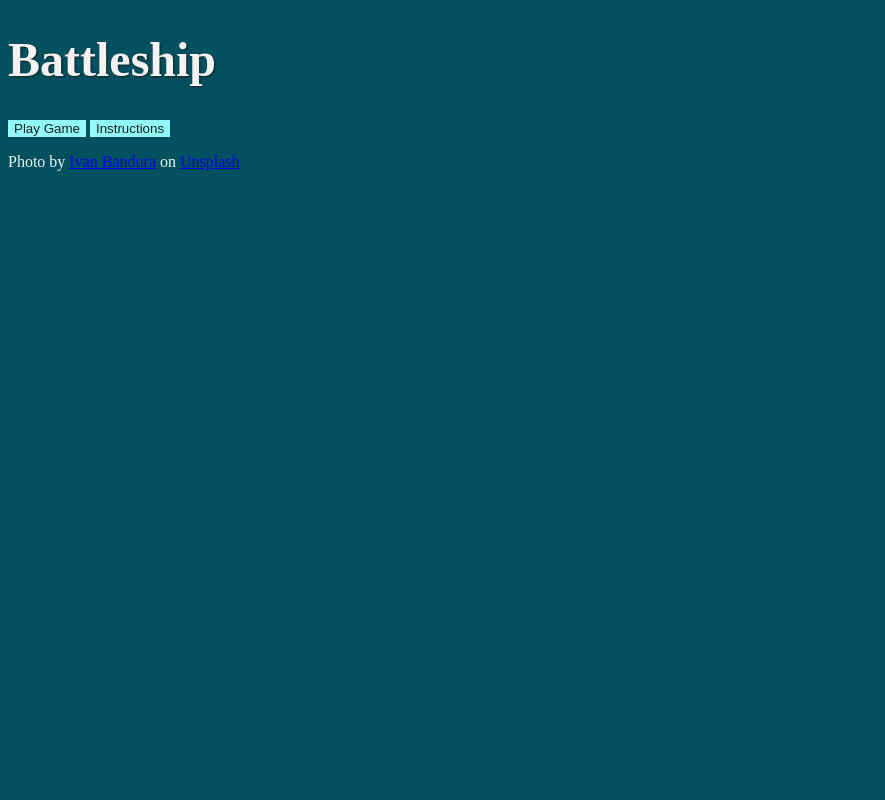
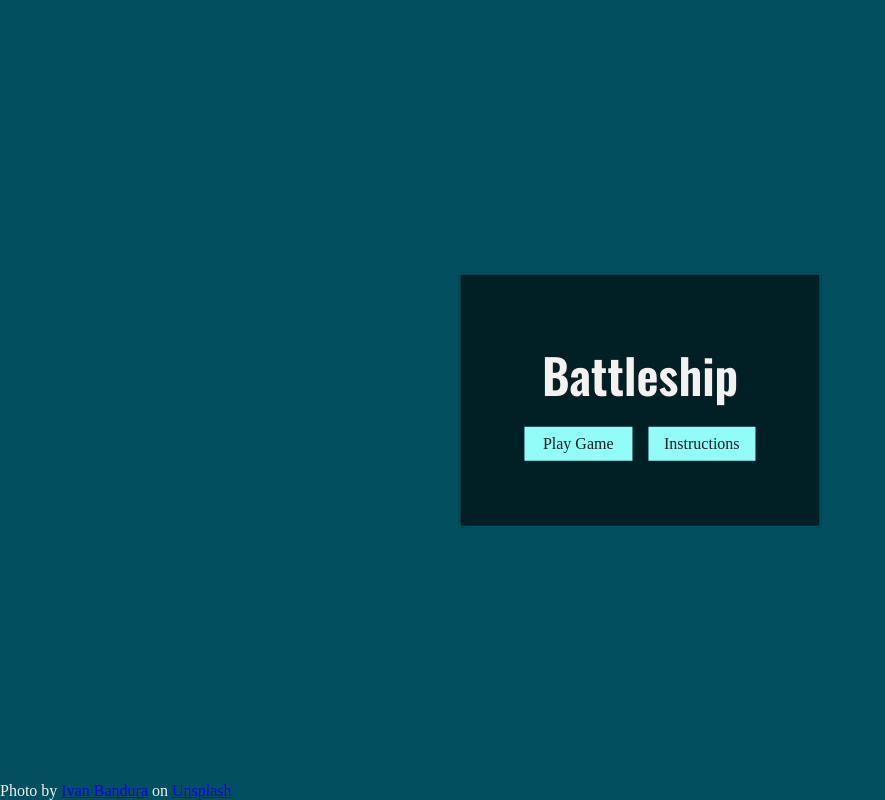
Before and after one commit to Hsoren31/battleship, a website built with webpack: page src/index.html in a window 1280 px wide. Shown: the whole page, without its empty margins (0-885 px from the left). Built offline with nearby package versions, Linux system fonts and the light colour scheme; files whose address does not match are found by name; a web font is replaced by a local one.

Commit message:
Style: Format layout of start page & header

```diff
--- a/src/index.html
+++ b/src/index.html
@@ -11,9 +11,15 @@
       crossorigin="anonymous"
       referrerpolicy="no-referrer"
     />
+    <link rel="preconnect" href="https://fonts.googleapis.com" />
+    <link rel="preconnect" href="https://fonts.gstatic.com" crossorigin />
+    <link
+      href="https://fonts.googleapis.com/css2?family=Oswald:wght@200..700&family=Quattrocento:wght@400;700&display=swap"
+      rel="stylesheet"
+    />
   </head>
   <body>
-    <header>
+    <header id="start_page">
       <h1>Battleship</h1>
       <button id="start_game">Play Game</button>
       <button id="game_instructions">Instructions</button>
@@ -79,9 +85,9 @@
             <p class="number">10</p>
           </div>
           <div id="user_field" class="field-container"></div>
-          <button id="place_ships">Place Ships</button>
-          <button id="continue_game">Ready</button>
         </section>
+        <button id="place_ships">Place Ships</button>
+        <button id="continue_game">Ready</button>
         <section id="target_board" class="board">
           <div class="letter_labels">
             <p class="letter">A</p>
--- a/src/index.js
+++ b/src/index.js
@@ -2,6 +2,7 @@ import html from "./index.html";
 import "./style.css";
 import { Controller } from "./game/game";
 
+const header = document.querySelector("header");
 const startGameBtn = document.querySelector("#start_game");
 const gameInstructionsBtn = document.querySelector("#game_instructions");
 const instructionsModal = document.querySelector(".instructions");
@@ -21,6 +22,7 @@ gameInstructionsBtn.addEventListener("click", (e) => {
 
 startGameBtn.addEventListener("click", (e) => {
   e.preventDefault();
+  header.removeAttribute("id", "start_page");
   startGameBtn.style.display = "none";
   //Set controller
   let controller = new Controller();
--- a/src/style.css
+++ b/src/style.css
@@ -1,3 +1,15 @@
+*,
+*::before,
+*::after {
+  box-sizing: border-box;
+}
+
+* {
+  margin: 0;
+  padding: 0;
+  font: inherit;
+}
+
 :root {
   /* font families */
   --ff-accent: "Oswald", serif;
@@ -27,6 +39,9 @@
 }
 
 body {
+  min-height: 100vh;
+  display: flex;
+  flex-direction: column;
   color: var(--clr-text);
   background-color: var(--clr-background);
   background-image: url("../src/images/ocean-wave.jpg");
@@ -35,11 +50,38 @@ body {
   background-position: center;
 }
 
+#start_page {
+  display: grid;
+  grid-template-rows: 2fr 1fr;
+  grid-template-columns: repeat(2, 1fr);
+  gap: 1rem;
+  padding: 4rem;
+  position: absolute;
+  top: 50%;
+  left: 50%;
+  transform: translate(-50%, -50%);
+  background-color: var(--clr-board);
+  border: 2px solid var(--clr-background);
+}
+
+header {
+  display: flex;
+  align-items: center;
+  margin-right: 1rem;
+}
+
+main {
+  flex: 1;
+}
+
 h1 {
   font-size: var(--fs-900);
   font-family: var(--ff-accent);
   font-weight: var(--fw-bold);
   text-shadow: 1px 1px 2px var(--clr-text-shadow);
+  text-align: center;
+  margin: 0 auto;
+  grid-column: 1 / 3;
 }
 
 #game_container {
@@ -106,4 +148,5 @@ button {
   background-color: var(--clr-button-bg);
   color: var(--clr-button-text);
   border: none;
+  padding: 0.5rem 1rem;
 }
--- a/webpack.config.js
+++ b/webpack.config.js
@@ -10,7 +10,7 @@ module.exports = {
   },
   devtool: "eval-source-map",
   devServer: {
-    watchFiles: ["./src/index.html", "./src/index.js"],
+    watchFiles: ["./src/index.html"],
   },
   output: {
     filename: "[name].bundle.js",
```
